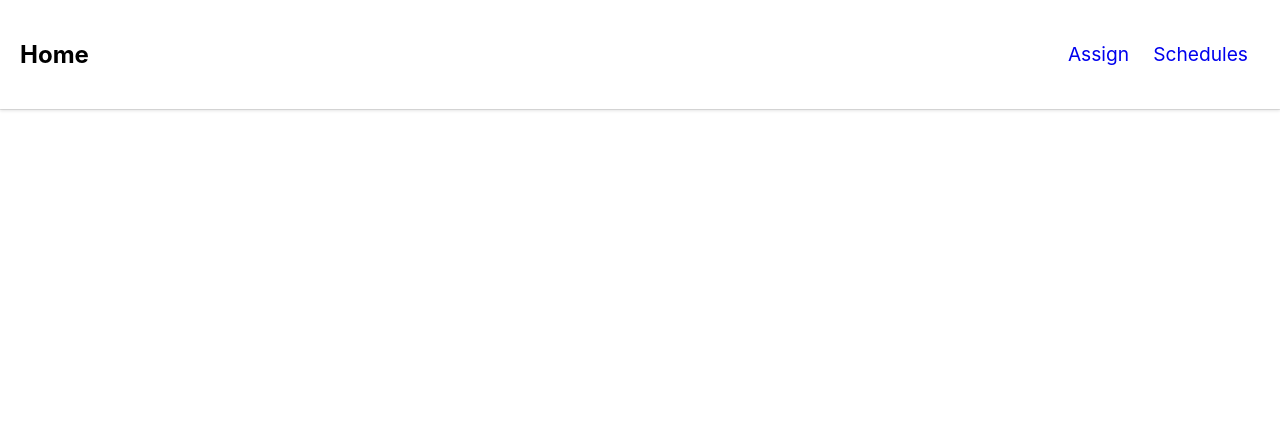
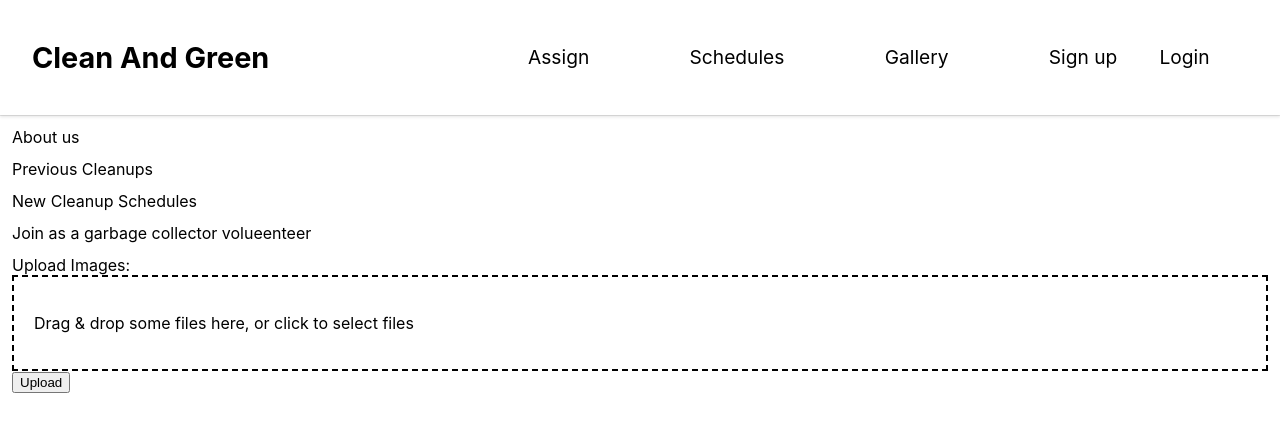
Before and after one commit to raj-2093/Garbage-Management-System, a React (Create React App) app in the folder client/: page / in a window 1280 px wide. Shown: the top 432 px of the page. Built offline with nearby package versions, Linux system fonts and the light colour scheme.

Commit message:
Created a template for home page: 1:00

```diff
--- a/client/package.json
+++ b/client/package.json
@@ -7,8 +7,10 @@
     "@testing-library/react": "^13.4.0",
     "@testing-library/user-event": "^13.5.0",
     "axios": "^1.7.2",
+    "prettier": "^3.3.2",
     "react": "^18.3.1",
     "react-dom": "^18.3.1",
+    "react-dropzone": "^14.2.3",
     "react-router-dom": "^6.24.0",
     "react-scripts": "5.0.1",
     "web-vitals": "^2.1.4"
--- /dev/null
+++ b/client/src/components/FileUpload.js
@@ -0,0 +1,39 @@
+import React, { useState } from 'react';
+import { useDropzone } from 'react-dropzone';
+import axios from 'axios';
+
+const FileUpload = () => {
+  const [files, setFiles] = useState([]);
+
+  const onDrop = acceptedFiles => {
+    setFiles(acceptedFiles);
+  };
+
+  const { getRootProps, getInputProps } = useDropzone({
+    onDrop,
+    accept: 'image/*,video/*',
+  });
+
+  const handleUpload = async () => {
+    alert('File Upload successfull');
+  };
+
+  return (
+    <div>
+      <div {...getRootProps()} style={{ border: '2px dashed #000', padding: '20px', cursor: 'pointer' }}>
+        <input {...getInputProps()} />
+        <p>Drag & drop some files here, or click to select files</p>
+      </div>
+      <div>
+        {files.map(file => (
+          <div key={file.name}>
+            <strong>{file.name}</strong> ({file.size} bytes)
+          </div>
+        ))}
+      </div>
+      <button onClick={handleUpload}>Upload</button>
+    </div>
+  );
+};
+
+export default FileUpload;
--- /dev/null
+++ b/client/src/components/Navbar.js
@@ -0,0 +1,23 @@
+import React from 'react'
+import { Link, Outlet } from 'react-router-dom'
+
+export const Navbar = () => {
+  return (
+    <>
+    <nav className="NavBar">
+        <h1><Link to="/" className="NavLink">Clean And Green</Link></h1>
+        <div className="NavItems">
+            <Link to="/Assign" className="NavLink">Assign</Link>
+            <Link to="/Schedule" className="NavLink">Schedules</Link>
+            <Link to="/Gallery" className="NavLink">Gallery</Link>
+            <div className="NavSignin">
+                <Link to="/Signup" className="NavLink">Sign up</Link>
+                <Link to="/Login" className="NavLink">Login</Link>
+            </div>
+            {/* User Icon incase of logged in user */}
+        </div>
+      </nav>
+      <Outlet />
+    </>
+  )
+}
--- a/client/src/index.css
+++ b/client/src/index.css
@@ -19,12 +19,36 @@ code {
   padding: 20px;
   background-color: #fff;
   box-shadow: 0 2px 3px rgba(10, 10,10, 0.1), 0 0 0 1px rgba(10, 10, 10, 0.1);
-
 }
 
 .NavLink {
-  padding:  0px 12px;
+  color: #000;
+  padding: 0px 12px;
   text-decoration: none;
   font-size: 120%;
+}
 
+.NavSignin {
+  display: flex;
+  /* justify-content: space-between; */
+  width: 30%;
+  align-items: center;
+  gap: 18px;
 }
+
+.NavItems {
+  display: flex;
+  justify-content: space-between;
+  width: 60%;
+  align-items: center;
+  gap: 24px;
+}
+
+.Container{
+  margin: 12px;
+}
+
+.NoLink {
+  text-decoration: none;
+  color: #000;
+}
--- a/client/src/pages/Assign.js
+++ b/client/src/pages/Assign.js
@@ -1,7 +1,11 @@
 import React from 'react'
+import { Navbar } from '../components/Navbar'
 
 export const Assign = () => {
   return (
+    <>
+    <Navbar/>
     <div>Assign</div>
+    </>
   )
 }
--- /dev/null
+++ b/client/src/pages/Gallery.js
@@ -0,0 +1,11 @@
+import React from "react";
+import { Navbar } from "../components/Navbar";
+
+export const Gallery = () => {
+  return (
+    <>
+      <Navbar />
+      <div>Contains a list of photos from the previous cleanup commitments</div>
+    </>
+  );
+};
--- a/client/src/pages/Home.js
+++ b/client/src/pages/Home.js
@@ -1,17 +1,34 @@
 import React from "react";
 import { Outlet, Link } from "react-router-dom";
+import { Navbar } from "../components/Navbar";
+import FileUpload from "../components/FileUpload";
 
 export const Home = () => {
   return (
     <>
-      <nav className="NavBar">
-        <h1>Home</h1>
-        <div>
-            <Link to="/Assign" className="NavLink">Assign</Link>
-            <Link to="/Schedule" className="NavLink">Schedules</Link>
+      <Navbar />
+      <div>
+        <div className="Container">About us</div>
+
+        <div className="Container">
+          <Link to="/Gallery" className="NoLink">
+            Previous Cleanups
+          </Link>
         </div>
-      </nav>
-      <Outlet />
+
+        <div className="Container">New Cleanup Schedules</div>
+
+        <div className="Container">
+          <Link to="/SignUp" className="NoLink">
+            Join as a garbage collector volueenteer
+          </Link>
+        </div>
+
+        <div className="Container">
+          Upload Images:
+          <FileUpload />
+        </div>
+      </div>
     </>
   );
 };
--- /dev/null
+++ b/client/src/pages/Schedule.js
@@ -0,0 +1,15 @@
+import React from "react";
+import { Navbar } from "../components/Navbar";
+
+export const Schedule = () => {
+  return (
+    <>
+      <Navbar />
+      <div>
+        <div>New Schedule</div>
+        <div>Existing Cleanup Schedule</div>
+
+      </div>
+    </>
+  );
+};
--- a/client/src/routes/Routes.jsx
+++ b/client/src/routes/Routes.jsx
@@ -2,11 +2,15 @@ import React from "react";
 import { useRoutes } from "react-router-dom";
 import { Assign } from "../pages/Assign";
 import { Home } from "../pages/Home";
+import { Schedule } from "../pages/Schedule";
+import { Gallery } from "../pages/Gallery";
 
 export default function Routes() {
   const ele = useRoutes([
     { path: "/", element: <Home /> },
     { path: "/assign", element: <Assign /> },
+    { path: "/schedule", element: <Schedule /> },
+    { path: "/gallery", element:<Gallery />}
   ]);
   return ele;
 }
```
Also changed, not shown: 1 other file (tests, documents, lock files or other folders).
